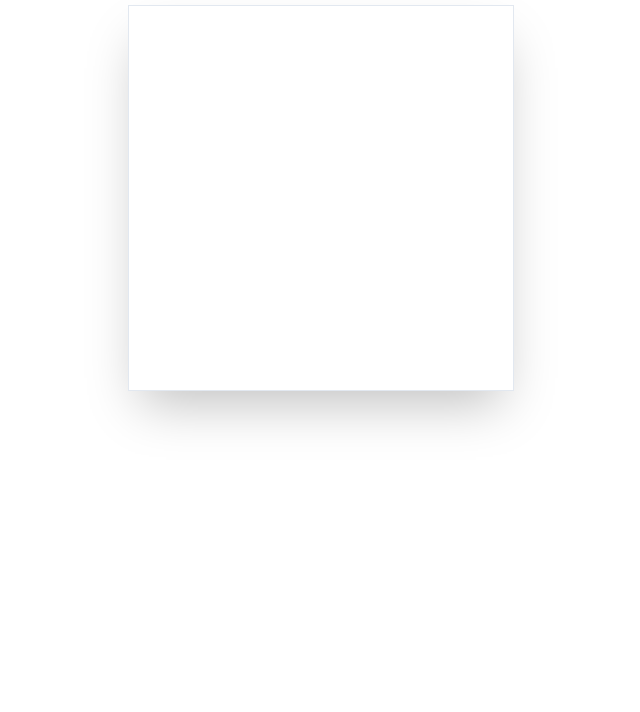
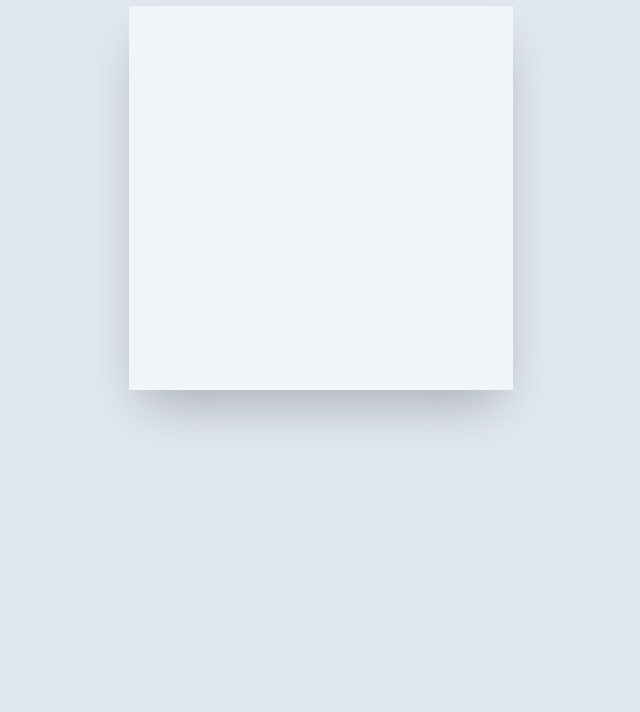
Before and after one commit to bjtn1/etch-a-sketch, a plain HTML site: page src/index.html in a window 1280 px wide. Shown: the part 88-800 px from the top of the page, without its empty margins (319-959 px from the left). Drawn offline with Linux system fonts and the light colour scheme.

Commit message:
Fix background and main container colors

```diff
--- a/src/style.css
+++ b/src/style.css
@@ -10,16 +10,15 @@ html {
 
 body {
   font-family: "JetBrains Mono";
+  background-color: #e2e8f0;
 }
 
 #container {
+  background-color: #f1f5f9;
   display: flex;
   flex-wrap: wrap;
   width: 24rem;
   height: 24rem;
-  outline-style: solid;
-  outline-width: 1px;
-  outline-color: #e2e8f0;
   box-shadow: 0 25px 50px -12px rgb(0 0 0 / 0.25);
 }
 
```
